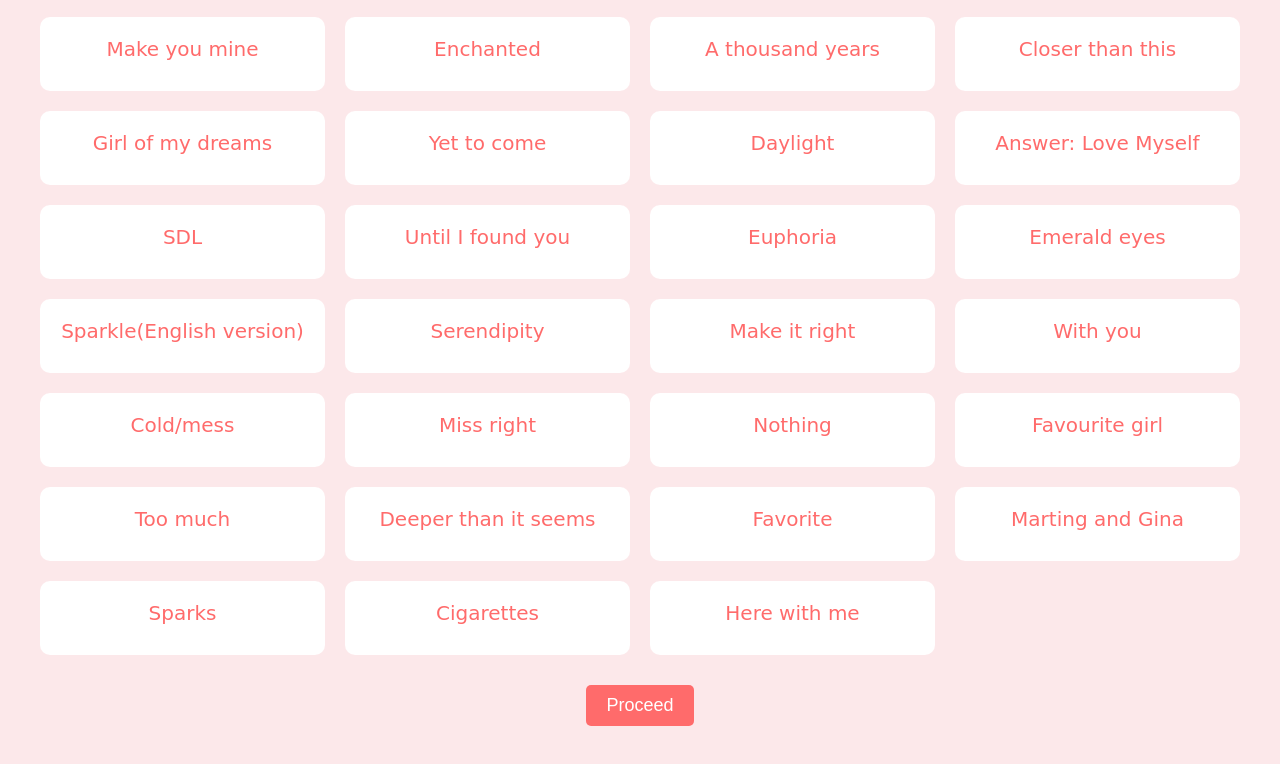
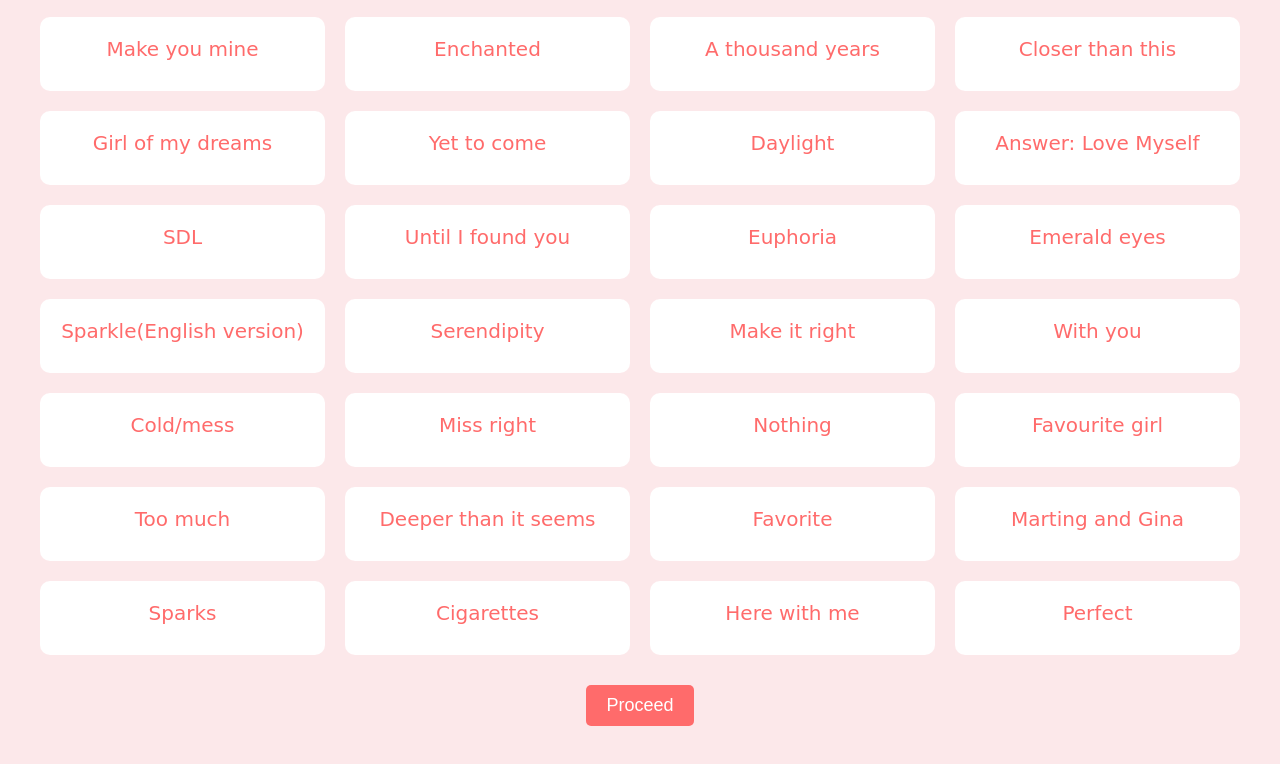
Before and after one commit to Ot7Army/gift_1, a plain HTML site: page yes_page.html in a window 1280 px wide. Shown: the part 574-1338 px from the top of the page. Drawn offline with Linux system fonts and the light colour scheme; a web font is replaced by a local one.

Commit message:
Update yes_page.html

```diff
--- a/yes_page.html
+++ b/yes_page.html
@@ -247,6 +247,10 @@
           title: "Here with me",
           link: "https://www.youtube.com/watch?v=Ip6cw8gfHHI",
         },
+        {
+          title: "Perfect",
+          link: "https://www.youtube.com/watch?v=Ho32Oh6b4jc",
+        },
         // Add more song objects as needed
       ];
 
```
